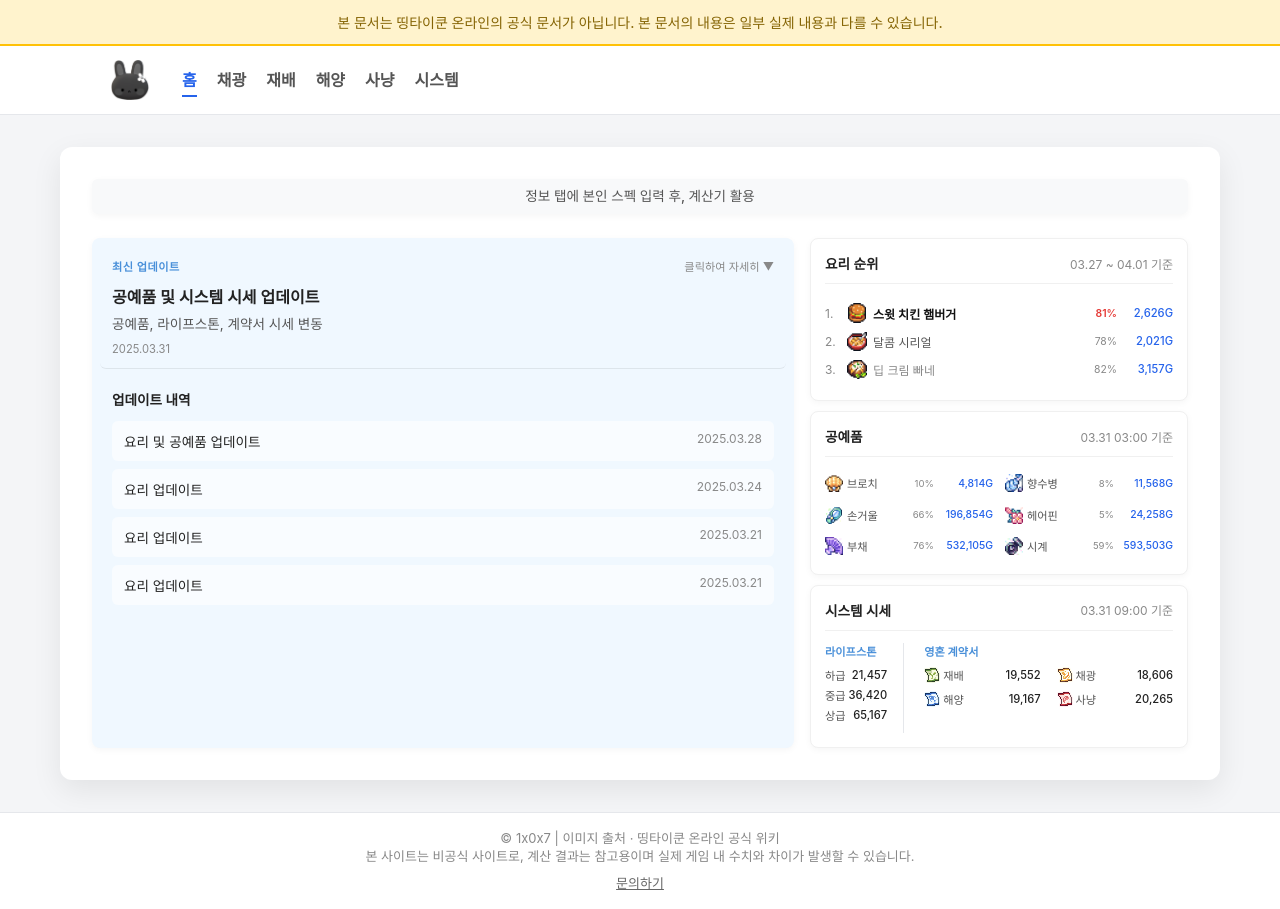
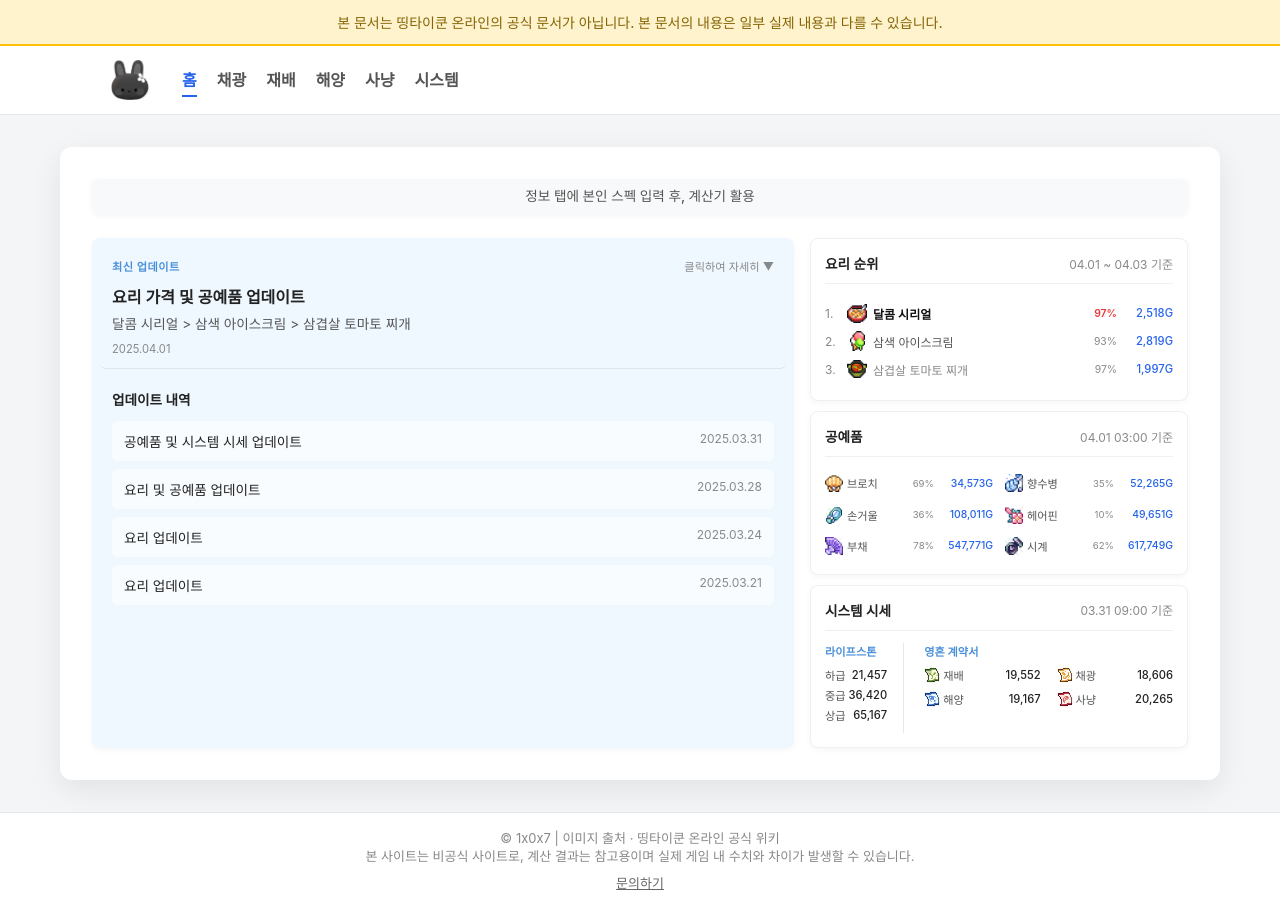
Before and after one commit to 1x0x7/107spa, a Next.js app: page / in a window 1280 px wide. Built offline with nearby package versions, Linux system fonts and the light colour scheme.

Commit message:
요리 가격 및 업데이트

```diff
--- a/data/updates.ts
+++ b/data/updates.ts
@@ -3,7 +3,7 @@
 // ============================================
 export const PRICE_DATES = {
   // 요리 가격 (3일마다 수정)
-  cooking: "03.27 ~ 04.01 기준",
+  cooking: "04.01 ~ 04.03 기준",
 
   // 시스템 시세
   system: "03.31 09:00 기준",
@@ -11,28 +11,28 @@ export const PRICE_DATES = {
   engrave: "03.31 09:00 기준",   // 영혼 계약서
 
   // 공예품 시세 (매일 수정)
-  craft: "03.31 03:00 기준",
+  craft: "04.01 03:00 기준",
 }
 
 // ============================================
 // 🍳 요리 가격 (3일마다 수정)
 // ============================================
 export const COOKING_PRICES: Record<string, number> = {
-  "토마토 스파게티": 839,
-  "어니언 링": 580,
-  "갈릭 케이크": 313,
-  "삼겹살 토마토 찌개": 1236,
-  "삼색 아이스크림": 1306,
-  "마늘 양갈비 핫도그": 673,
-  "달콤 시리얼": 2021,
-  "로스트 치킨 파이": 649,
-  "스윗 치킨 햄버거": 2626,
-  "토마토 파인애플 피자": 3330,
-  "양파 수프": 2302,
-  "허브 삼겹살 찜": 1327,
-  "토마토 라자냐": 3088,
-  "딥 크림 빠네": 3157,
-  "트리플 소갈비 꼬치": 2845
+  "토마토 스파게티": 323,
+  "어니언 링": 544,
+  "갈릭 케이크": 520,
+  "삼겹살 토마토 찌개": 1997,
+  "삼색 아이스크림": 2819,
+  "마늘 양갈비 핫도그": 616,
+  "달콤 시리얼": 2518,
+  "로스트 치킨 파이": 776,
+  "스윗 치킨 햄버거": 1877,
+  "토마토 파인애플 피자": 1074,
+  "양파 수프": 2315,
+  "허브 삼겹살 찜": 2008,
+  "토마토 라자냐": 2761,
+  "딥 크림 빠네": 2675,
+  "트리플 소갈비 꼬치": 2330
 }
 
 // ============================================
@@ -61,12 +61,12 @@ export const ENGRAVE_PRICES = {
 // 🎨 공예품 시세 (매일 수정)
 // ============================================
 export const CRAFT_PRICES: Record<string, number> = {
-  brooch: 4814,      // 조개껍데기 브로치 (0 ~ 50,000)
-  perfume: 11568,    // 푸른 향수병 (0 ~ 150,000)
-  mirror: 196854,     // 자개 손거울 (0 ~ 300,000)
-  hairpin: 24258,    // 분홍 헤어핀 (0 ~ 500,000)
-  fan: 532105,        // 자개 부채 (0 ~ 700,000)
-  watch: 593503,      // 흑진주 시계 (0 ~ 1,000,000)
+  brooch: 34573,      // 조개껍데기 브로치 (0 ~ 50,000)
+  perfume: 52265,    // 푸른 향수병 (0 ~ 150,000)
+  mirror: 108011,     // 자개 손거울 (0 ~ 300,000)
+  hairpin: 49651,    // 분홍 헤어핀 (0 ~ 500,000)
+  fan: 547771,        // 자개 부채 (0 ~ 700,000)
+  watch: 617749,      // 흑진주 시계 (0 ~ 1,000,000)
 }
 
 // ============================================
@@ -95,11 +95,19 @@ export interface UpdateItem {
 }
 
 export const UPDATE_HISTORY: UpdateItem[] = [
+      {
+    title: "요리 가격 및 공예품 업데이트",
+    desc: "달콤 시리얼 > 삼색 아이스크림 > 삼겹살 토마토 찌개",
+    date: "2025.04.01",
+    isLatest: true,
+    details: {
+      notes: ["RPG 업데이트", "사이트 전체 개선" ]
+    }
+  },
     {
     title: "공예품 및 시스템 시세 업데이트",
     desc: "공예품, 라이프스톤, 계약서 시세 변동",
     date: "2025.03.31",
-    isLatest: true,
     details: {
       notes: ["RPG 업데이트", "사이트 전체 개선" ]
     }
```
